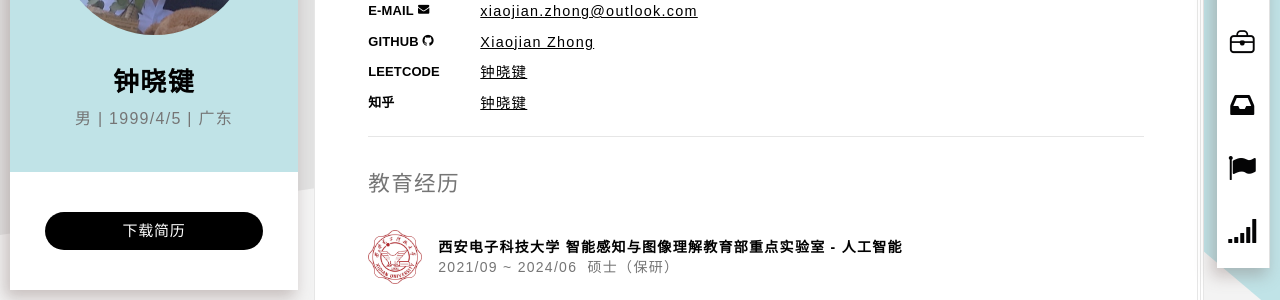
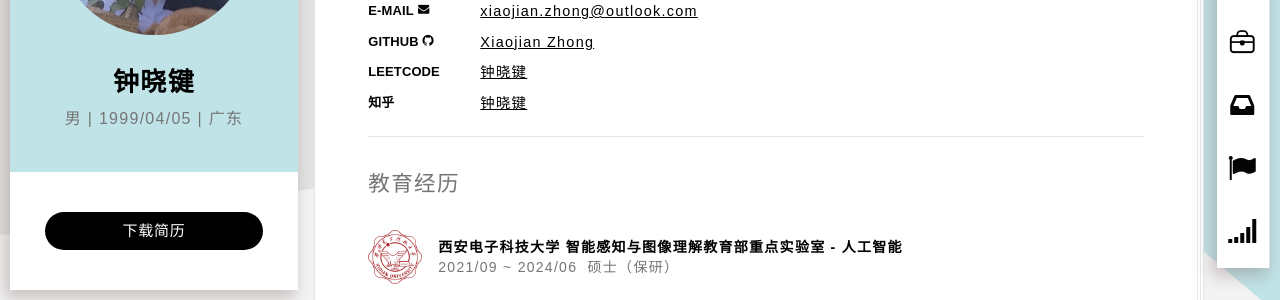
Before and after one commit to xiaojianzhong/xiaojianzhong.github.io, a Jekyll site: the page built from index.html, in a window 1280 px wide. Shown: the part 220-520 px from the top of the page. Built offline with Jekyll 4.4.1, drawn with Linux system fonts in a browser that asks for light colours; some web fonts are replaced.

Commit message:
fix(platform-browser): 1999/4/5 -> 1999/04/05

```diff
--- a/_config.yml
+++ b/_config.yml
@@ -3,9 +3,9 @@
 fullname: 钟晓键
 gender: 男
 birthday:
-  year: 1999
-  month: 04
-  day: 05
+  year: "1999"
+  month: "04"
+  day: "05"
 origin: 广东
 
 phone: +86 13042025045
```
